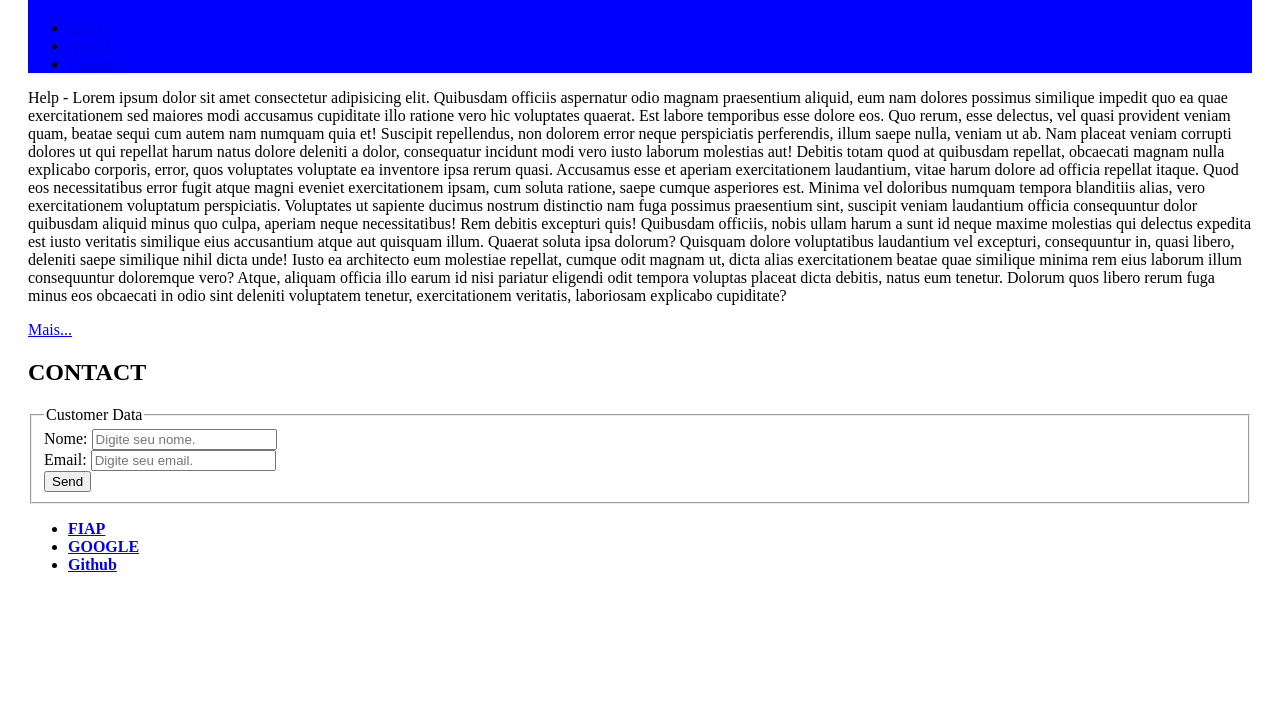
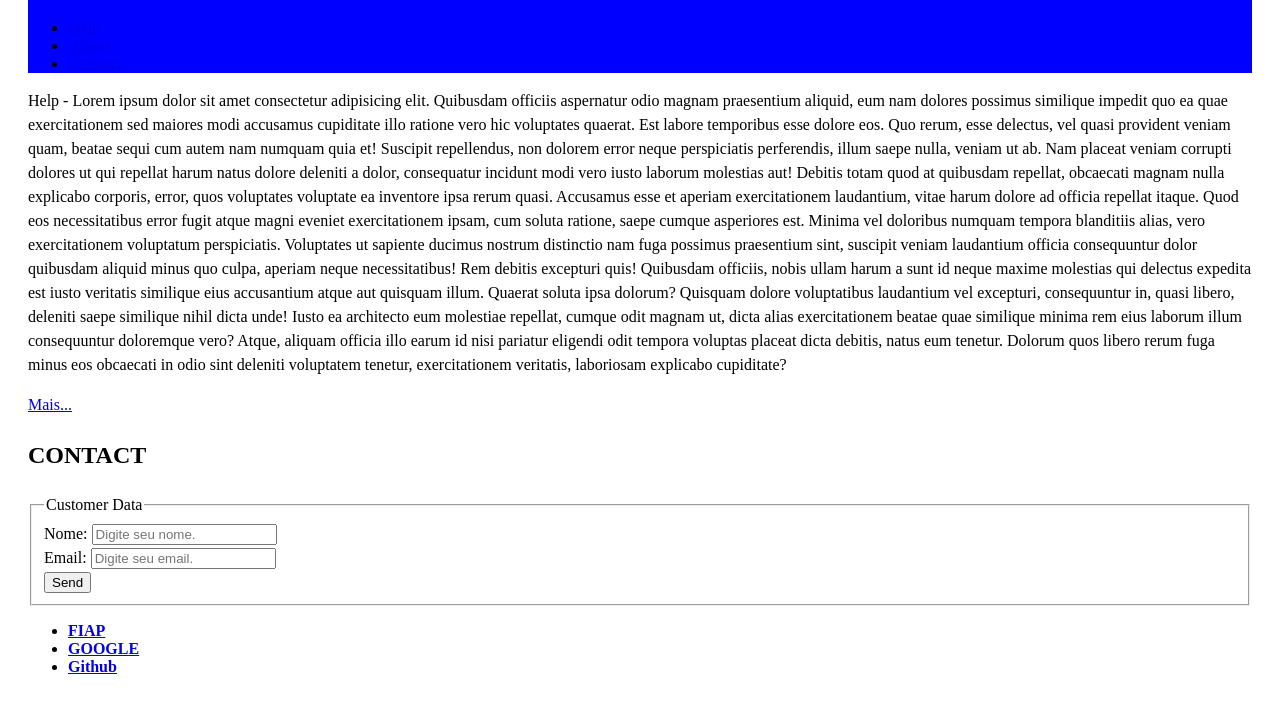
Before and after one commit to zrur/Exercicio-de-aula, a plain HTML site: page index.html in a window 1280 px wide. Shown: the part 61-774 px from the top of the page. Drawn offline with Linux system fonts and the light colour scheme.

Commit message:
adicionando espaçamento entre linhas

```diff
--- a/css/estilo.css
+++ b/css/estilo.css
@@ -29,3 +29,6 @@ nav {
 #container {
     margin: 20px;
 }
+section {
+    line-height: 1.5;
+}
```
